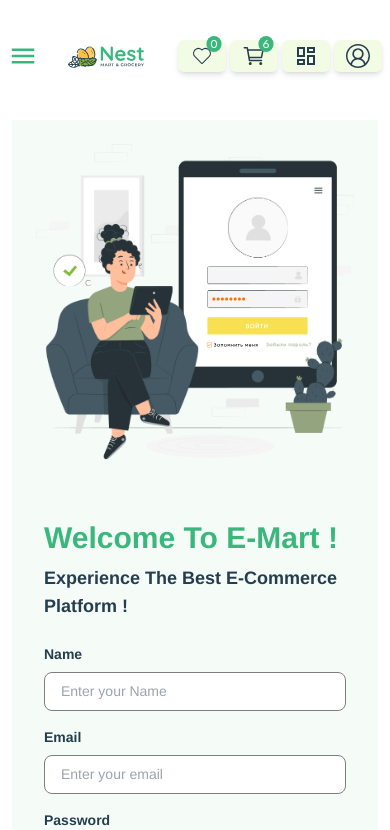
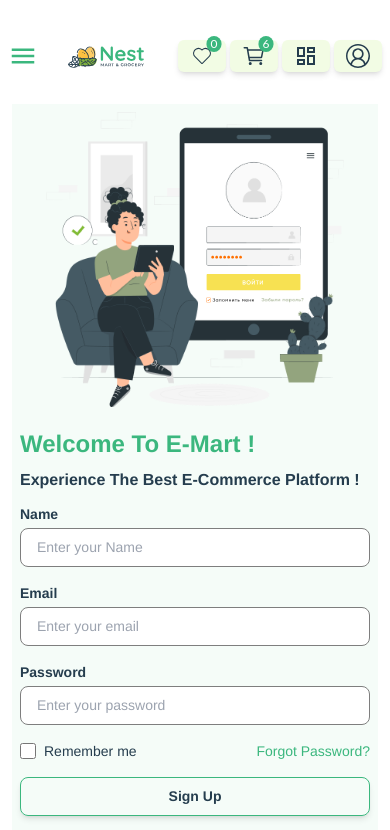
Before and after one commit to emonkhan500/E-Mart-Client, a React (Vite) app: page /signup in a window 390 px wide. Shown: the top 830 px of the page. Built offline with nearby package versions, Linux system fonts and the light colour scheme; no server answers.

Commit message:
sign up complete

```diff
--- a/src/Authentication/SignUp.jsx
+++ b/src/Authentication/SignUp.jsx
@@ -70,20 +70,20 @@ const SignUp = () => {
   };
 
   return (
-    <div className="flex  items-center py-6 md:py-10 lg:py-16 justify-center ">
-      <div className=" lg:w-full lg:max-w-7xl flex flex-col-reverse md:flex-row bg-white rounded-lg  ">
+    <div className="py-2 md:py-10 lg:py-16">
+      <div className=" lg:w-full lg:max-w-7xl flex flex-col-reverse md:flex-row bg-white rounded-lg mx-auto ">
         {/* Form Section */}
-        <div className="w-full md:w-1/2 p-8 bg-primary-green bg-opacity-5">
-          <h2 className="animate__animated animate__bounceIn animate__slow text-3xl font-bold text-primary-green lg:mt-8 mb-2">
+        <div className="w-full md:w-1/2 p-2 lg:p-8 bg-primary-green bg-opacity-5">
+          <h2 className="animate__animated animate__bounceIn animate__slow text- text-2xl lg:text-3xl font-bold text-primary-green lg:mt-8 mb-2">
             Welcome To E-Mart !
           </h2>
-          <p className="text-primary-text text-lg font-semibold">
+          <p className="text-primary-text text-base lg:text-lg font-semibold">
             Experience The Best E-Commerce Platform !
           </p>
-          <form onSubmit={handleSignUp} className="mt-6">
+          <form onSubmit={handleSignUp} className="mt-3 lg:mt-6">
             <div className="mb-4 animate__animated animate__lightSpeedInLeft animate__slow">
               <label
-                className="text-primary-text block  text-sm font-bold mb-2"
+                className="text-primary-text block  text-sm font-semibold lg:font-bold mb-1 lg:mb-2"
                 htmlFor="name"
               >
                 Name
@@ -99,7 +99,7 @@ const SignUp = () => {
             </div>
             <div className="mb-4 animate__animated animate__lightSpeedInLeft animate__slow">
               <label
-                className="text-primary-text block  text-sm font-bold mb-2"
+                className="text-primary-text block  text-sm font-semibold lg:font-bold mb-1 lg:mb-2"
                 htmlFor="email"
               >
                 Email
@@ -115,7 +115,7 @@ const SignUp = () => {
             </div>
             <div className="mb-4 animate__animated animate__lightSpeedInRight animate__slow">
               <label
-                className=" text-primary-text block  text-sm font-bold mb-2"
+                className=" text-primary-text block  text-sm font-semibold lg:font-bold mb-1 lg:mb-2"
                 htmlFor="password"
               >
                 Password
@@ -173,10 +173,10 @@ const SignUp = () => {
         </div>
 
         {/* Lottie Animation Section */}
-        <div className="animate__animated animate__bounceIn animate__slow w-full md:w-1/2  p-6 lg:p-10 bg-primary-green bg-opacity-5">
+        <div className="animate__animated animate__bounceIn animate__slow w-full md:w-1/2  p-2 lg:p-10 bg-primary-green bg-opacity-5">
           <Lottie
             animationData={signupAnimation}
-            className="w-full h-full max-h-[400px] md:max-h-[500px] lg:max-h-[600px]"
+            className="w-full h-full max-h-[300px] small:h-[400px] tab:h-[500px] md:max-h-[500px] lg:max-h-[600px]"
           />
         </div>
       </div>
```
